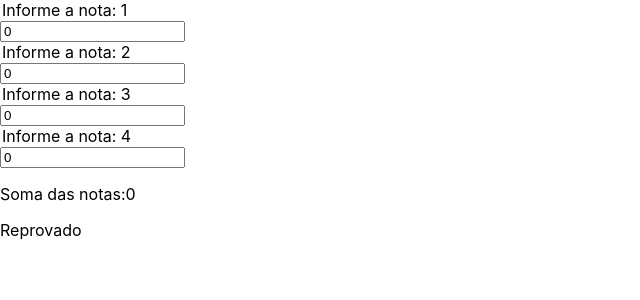
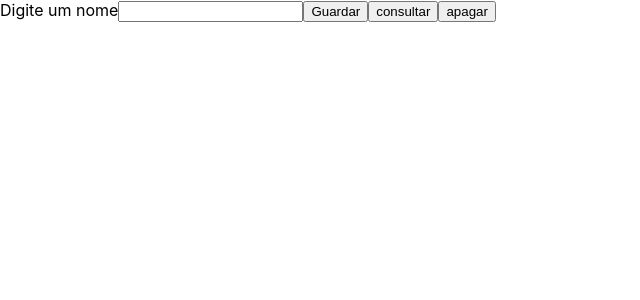
Before and after one commit to Varnahal/Curso-de-react, a React (Create React App) app in the folder App001/: page / in a window 1280 px wide. Shown: the top 300 px of the page, without its empty margins (0-640 px from the left). Built offline with nearby package versions, Linux system fonts and the light colour scheme.

Commit message:
Mais algumas coisas de react

```diff
--- a/App001/src/App.js
+++ b/App001/src/App.js
@@ -1,20 +1,33 @@
-import React,{useState} from 'react';
-import Nota from './componentes/Nota.js';
-import Resultado from './componentes/Resultado.js';
+import React,{useEffect,useState} from 'react';
 import './App.css';
 
 function App() {
 
-    const [notas,setnotas] = useState({"nota1":0,"nota2":0,"nota3":0,"nota4":0,})
+    // localStorage.setItem("nome","Vanahal");
+    // localStorage.setItem("nome","Daniel");
+    // localStorage.getItem("nome");
+    // localStorage.removeItem("nome")
 
+    const[nome,setnome] = useState("");
+
+    const armazenar = (Chave,valor)=>{
+      localStorage.setItem(Chave,valor)
+    }
+    const Consultar = (Chave)=>{
+      alert(localStorage.getItem(Chave))
+    }
+    const apagar = (Chave)=>{
+      localStorage.removeItem(Chave)
+      alert("removido com sucesso")
+    }
 
   return (
     <>
-      <Nota num={1} nota={notas.nota1} setnotas={setnotas} notas={notas}/>
-      <Nota num={2} nota={notas.nota2} setnotas={setnotas} notas={notas}/>
-      <Nota num={3} nota={notas.nota3} setnotas={setnotas} notas={notas}/>
-      <Nota num={4} nota={notas.nota4} setnotas={setnotas} notas={notas}/>
-      <Resultado somaNotas={notas.nota1+notas.nota2+notas.nota3+notas.nota4}/>
+      <label>Digite um nome</label>
+      <input type="text" value={nome} onChange={(e)=>{setnome(e.target.value)}}></input>
+      <button onClick={()=>{armazenar("nome",nome)}}>Guardar</button>
+      <button onClick={()=>{Consultar("nome")}}>consultar</button>
+      <button onClick={()=>{apagar("nome")}}>apagar</button>
     </>
   );
 }
```
Also changed, not shown: App001/src/componentes/Caixa.js (added, +10 -0 lines), App001/src/componentes/Canal.js (added, +10 -0 lines).
